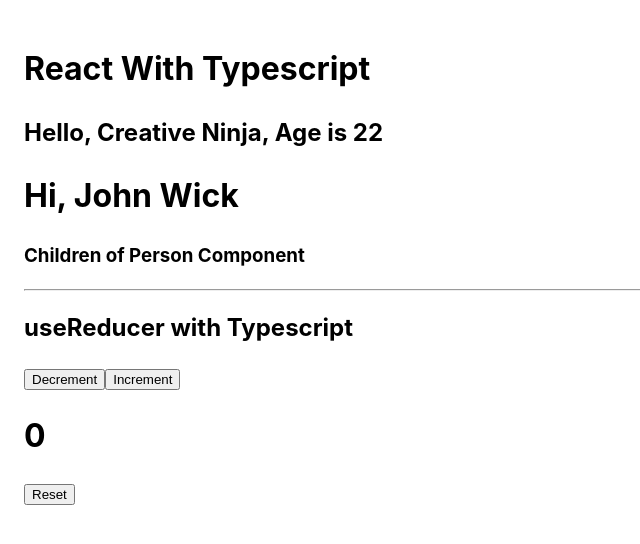
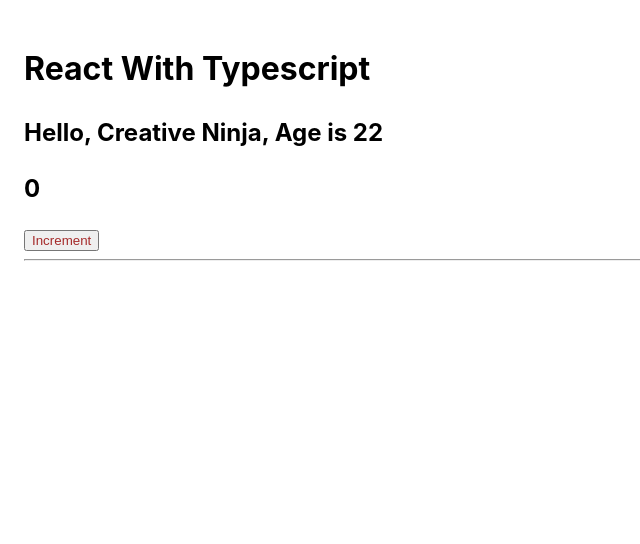
Before and after one commit to mryeminaung/typescript-learning, a React (Vite) app: page / in a window 1280 px wide. Shown: the top 544 px of the page, without its empty margins (0-640 px from the left). Built offline with nearby package versions, Linux system fonts and the light colour scheme.

Commit message:
alias: extend and intersection

```diff
--- a/src/App.tsx
+++ b/src/App.tsx
@@ -1,4 +1,3 @@
-import React, { ReactNode } from "react";
 import "./App.css";
 import ArrObj from "./learning/ArrObj";
 import DataTypes from "./learning/DataTypes";
@@ -7,6 +6,7 @@ import ReturnType from "./learning/ReturnType";
 import SpecialTypes from "./learning/SpecialTypes";
 import UseState from "./learning/hooks/UseState";
 import UseReducer from "./learning/hooks/UseReducer";
+import React, { useState } from "react";
 
 type WelcomeProps = {
     name: string;
@@ -22,38 +22,67 @@ const Welcome = (props: WelcomeProps) => {
     );
 };
 
-type PersonProps = {
-    name: {
-        firstName: string;
-        lastName: string;
-    };
-    children?: JSX.Element;
+/*
+// extending interfac
+
+interface BtnProps {
+    color?: string;
+    children?: React.ReactNode;
+    setCount: React.Dispatch<React.SetStateAction<number>>;
+}
+
+interface superButtonProps extends BtnProps {
+    supProps?: string;
+}
+*/
+
+// intersecting type
+type BtnProps = {
+    color?: string;
+    children?: React.ReactNode;
+    setCount: React.Dispatch<React.SetStateAction<number>>;
 };
 
-const Person = ({ name, children }: PersonProps) => {
+type superButtonProps = BtnProps & {
+    supProps?: string;
+};
+
+const Button = ({ children, color, setCount, ...rest }: superButtonProps) => {
+    const myStyle = { color };
+
+    const handleCount = (
+        e: React.MouseEvent<HTMLButtonElement, MouseEvent>
+    ) => {
+        setCount((pre) => pre + 1);
+    };
+
     return (
-        <div>
-            <h1>
-                Hi, {name.firstName} {name.lastName}
-            </h1>
-            <h3>{children}</h3>
-        </div>
+        <button {...rest} onClick={handleCount} style={myStyle}>
+            {children}
+        </button>
     );
 };
 
 function App() {
-    let personInfo = {
-        firstName: "John",
-        lastName: "Wick",
-    };
+    const [count, setCount] = useState(0);
+
+    function identity<Type>(arg: Type): Type {
+        return arg;
+    }
+
+    console.log(identity<string>("hi"));
+    console.log(identity<number>(1));
+    console.log(identity<[]>([]));
+    console.log(identity([1, 2, 3]));
 
     return (
         <>
             <h1>React With Typescript</h1>
             <Welcome name="Creative Ninja" age={22} isStudent={false} />
-            <Person name={personInfo}>
-                <p>Children of Person Component</p>
-            </Person>
+            <h2>{count}</h2>
+            <Button setCount={setCount} color="brown" ha="ha" test="newProps">
+                Increment
+            </Button>
             <hr />
             {/* <DataTypes /> */}
             {/* <SpecialTypes /> */}
@@ -61,7 +90,7 @@ function App() {
             {/* <ReturnType /> */}
             {/* <GenericType /> */}
             {/* <UseState /> */}
-            <UseReducer />
+            {/* <UseReducer /> */}
         </>
     );
 }
```
